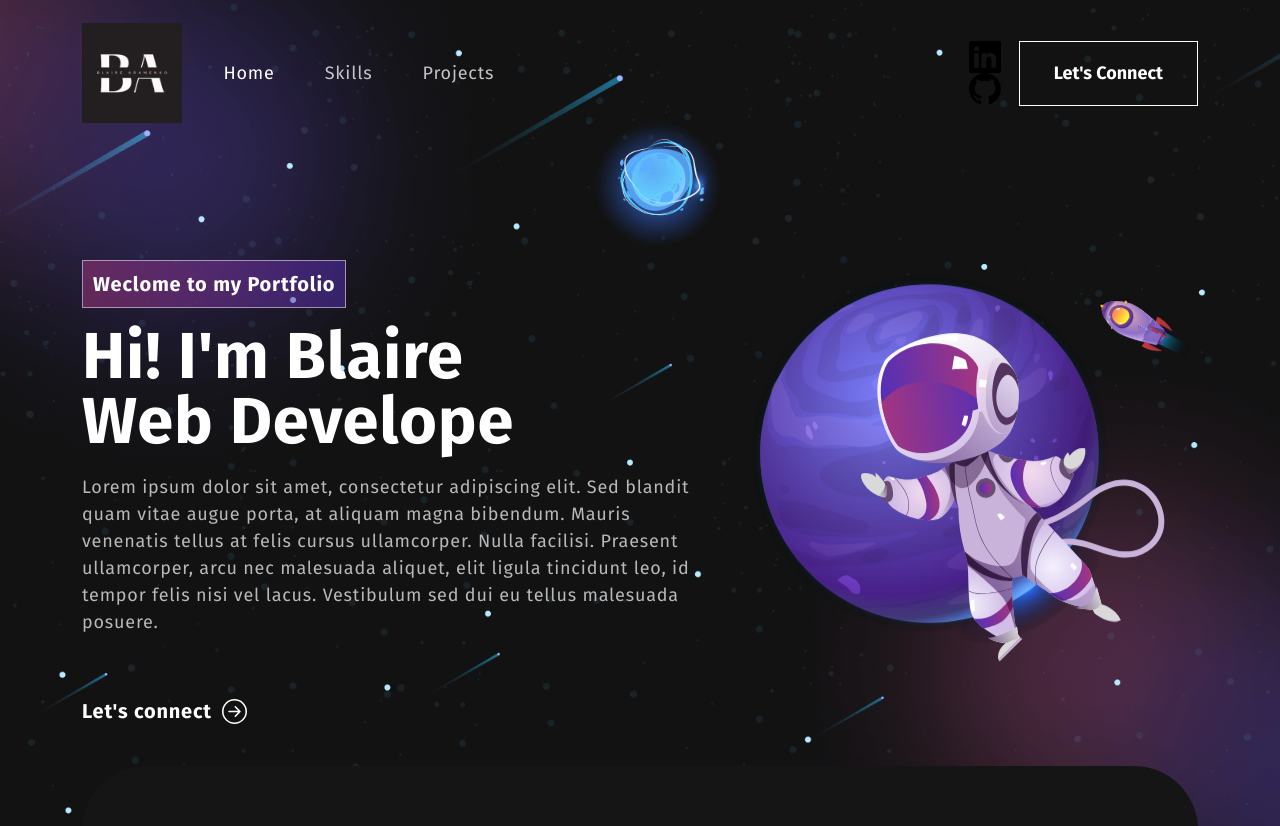
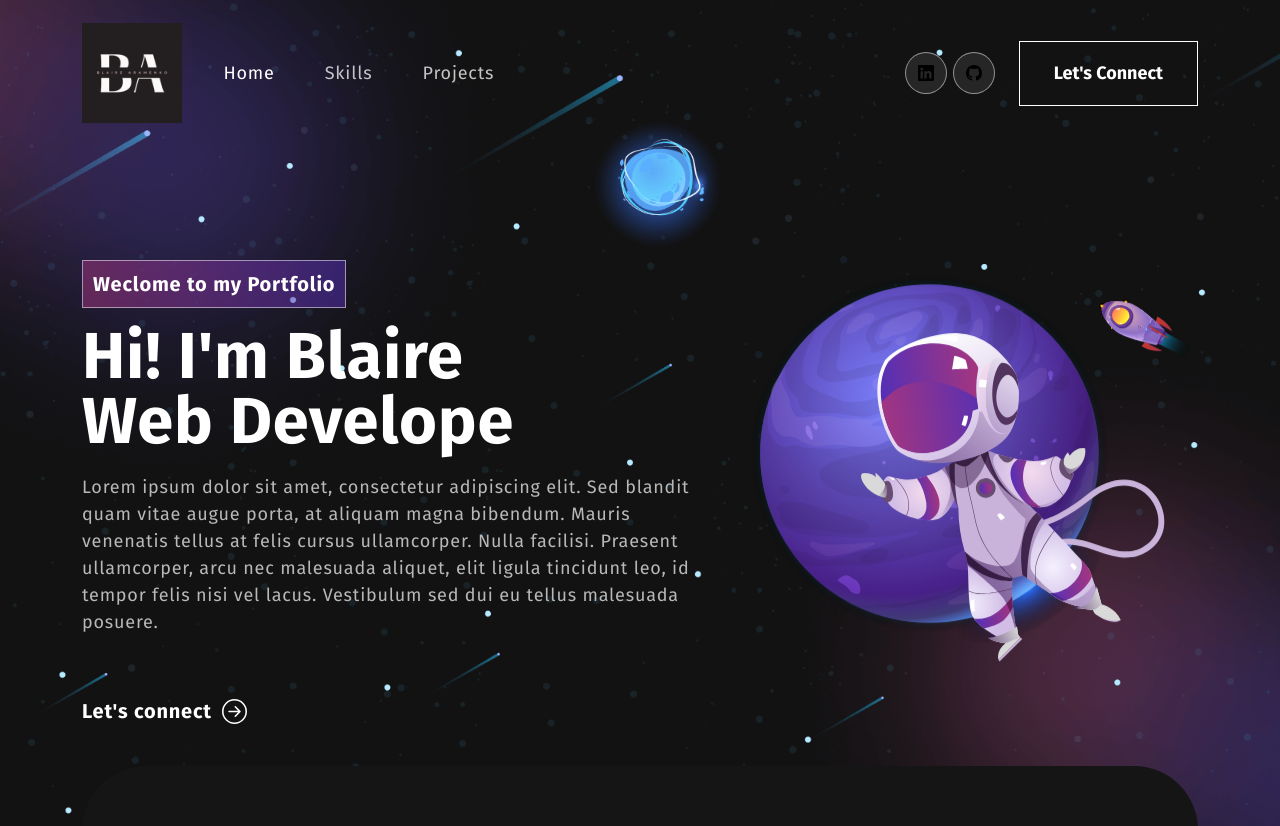
Before and after one commit to BlaireAramenko/react-portfolio, a React (Create React App) app: page / in a window 1280 px wide. Shown: the top 826 px of the page. Built offline with nearby package versions, Linux system fonts and the light colour scheme.

Commit message:
fix typo

```diff
--- a/src/components/NavBar.js
+++ b/src/components/NavBar.js
@@ -46,7 +46,7 @@ export const NavBar = () => {
             <Nav.Link href="#projects" className={activeLink === 'projects' ? 'active navbar-link' : 'navbar-link'} onClick={() => onUpdateActiveLink('projects')}>Projects</Nav.Link>
           </Nav>
           <span className="navbar-text">
-            <div clasName="social-icon">
+            <div className="social-icon">
               <a href="https://www.linkedin.com/in/blaire-aramenko/"><img src={linkedin} alt="" /></a>
               <a href="https://github.com/BlaireAramenko"><img src={github} alt="" /></a>
             </div>
```
